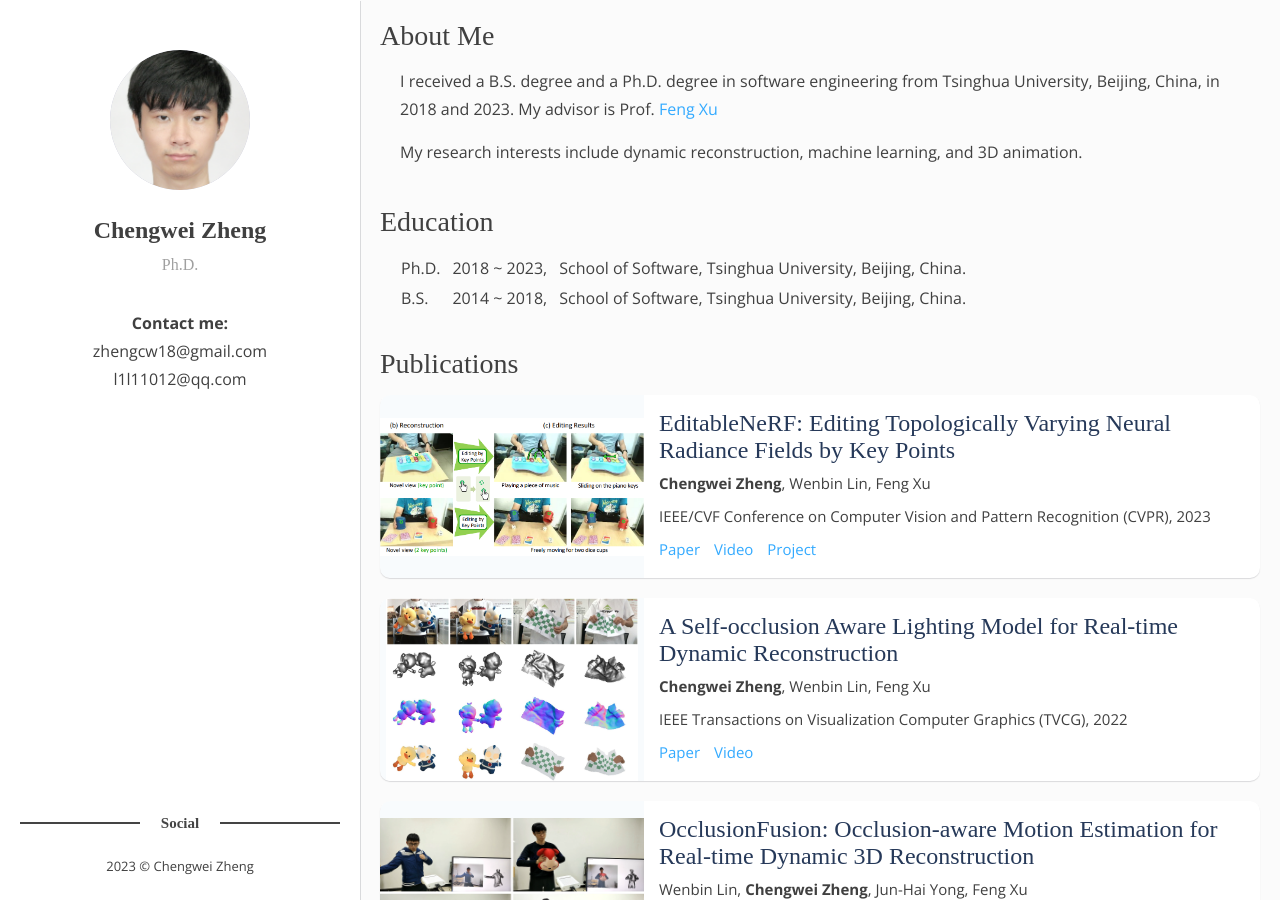
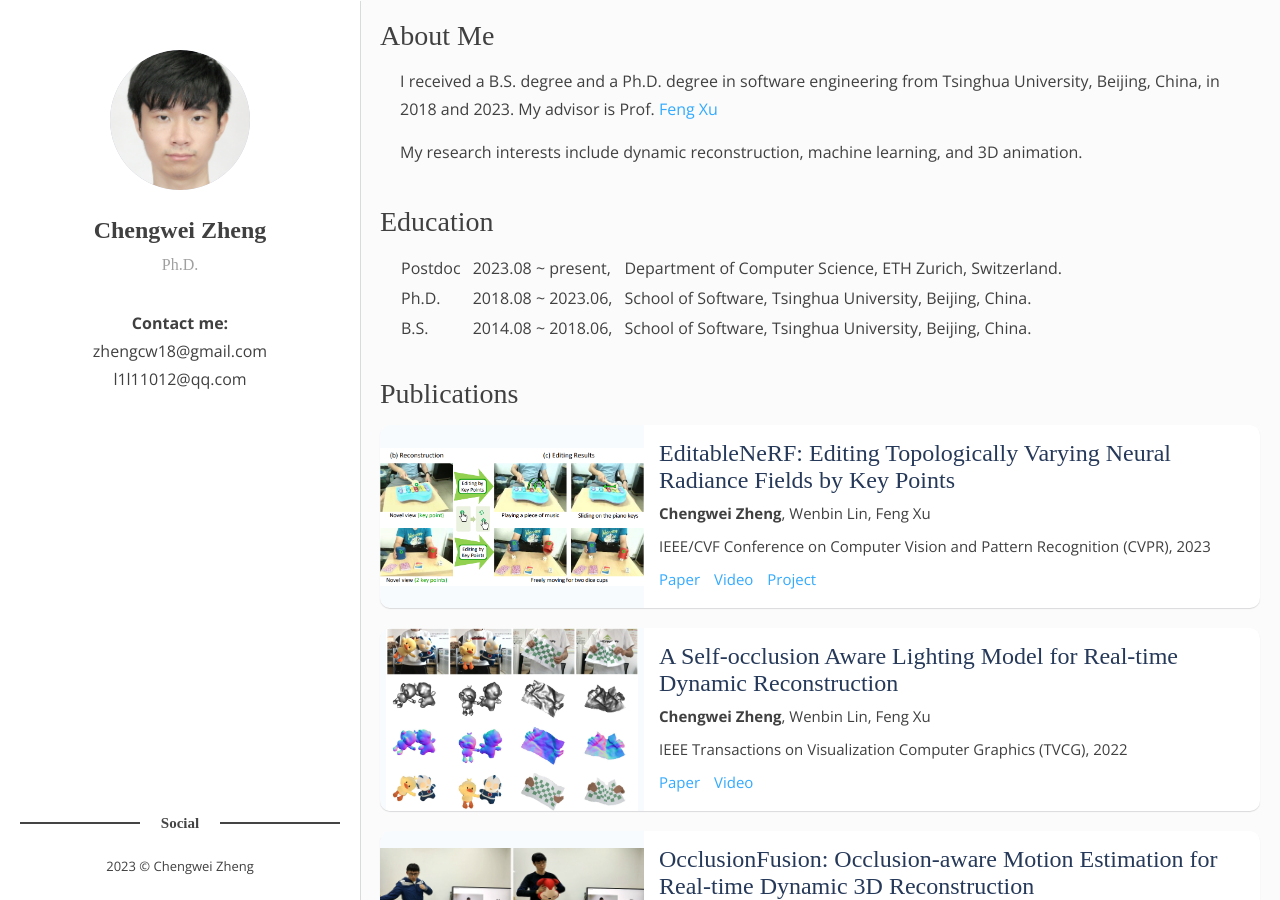
Before and after one commit to chengwei-zheng/chengwei-zheng.github.io, a Jekyll site: the page built from index.html, in a window 1280 px wide and 900 px high. Built offline with Jekyll 4.4.1, drawn with Linux system fonts in a browser that asks for light colours; some web fonts are replaced; the list of posts is cut into pages by our own code.

Commit message:
update230925

```diff
--- a/_includes/cv.html
+++ b/_includes/cv.html
@@ -9,13 +9,20 @@
 	  <h2> Education </h2>
 	  <table style="font-size: 16px; margin-left: 20px;">
 	    <tr>
+	  	  <td>Postdoc<span style="margin-left:10px;"></span></td>
+	  	  <td>2023.08 ~ present,<span style="margin-left:10px;"></span></td></td>
+	  	  <td>Department of Computer Science, ETH Zurich, Switzerland.</td>
+		</tr>
+	    <tr>
 	  	  <td>Ph.D.<span style="margin-left:10px;"></span></td>
-	  	  <td>2018 ~ 2023,<span style="margin-left:10px;"></span></td></td>
-	  	  <td> School of Software, Tsinghua University, Beijing, China.</td></tr>
+	  	  <td>2018.08 ~ 2023.06,<span style="margin-left:10px;"></span></td></td>
+	  	  <td>School of Software, Tsinghua University, Beijing, China.</td>
+		</tr>
 	    <tr>
 	  	  <td>B.S.<span style="margin-left:10px;"></span></td>
-	  	  <td>2014 ~ 2018,<span style="margin-left:10px;"></span></td></td>
-	  	  <td> School of Software, Tsinghua University, Beijing, China.</td></tr>
+	  	  <td>2014.08 ~ 2018.06,<span style="margin-left:10px;"></span></td></td>
+	  	  <td>School of Software, Tsinghua University, Beijing, China.</td>
+		</tr>
 	  </table>
 	</div>
   </div>
```
